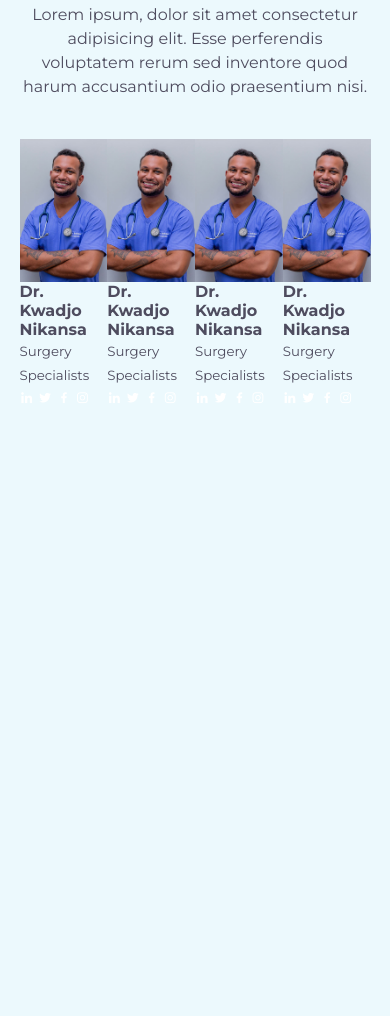
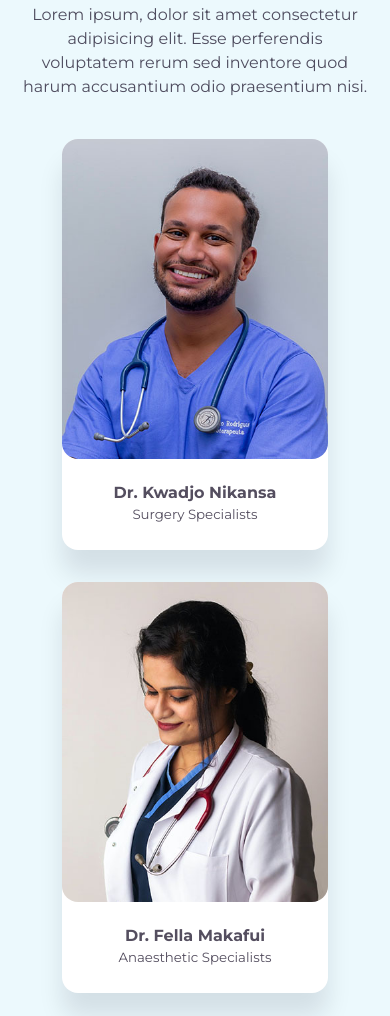
Before and after one commit to SeverinDenys/hospital-Website, a plain HTML site: page index.html in a window 390 px wide. Shown: the part 2276-3292 px from the top of the page. Before the commit the page ends 2687 px from the top, so only its background shows below. Drawn offline with nearby package versions, Linux system fonts and the light colour scheme.

Commit message:
specialists scss

```diff
--- a/index.html
+++ b/index.html
@@ -159,11 +159,11 @@
         </article>
         <article>
           <div class="specialist__image">
-            <img src="./assets/specialist1.jpg" alt="specialist1" />
+            <img src="./assets/specialist2.jpg" alt="specialist2" />
           </div>
           <div class="specialist__details">
-            <h4>Dr. Kwadjo Nikansa</h4>
-            <small>Surgery Specialists</small>
+            <h4>Dr. Fella Makafui</h4>
+            <small>Anaesthetic Specialists</small>
           </div>
           <div class="specialist__socials">
             <a href="http://linkedin.com" target="_blank"
@@ -183,11 +183,11 @@
         </article>
         <article>
           <div class="specialist__image">
-            <img src="./assets/specialist1.jpg" alt="specialist1" />
+            <img src="./assets/specialist3.jpg" alt="specialist3" />
           </div>
           <div class="specialist__details">
-            <h4>Dr. Kwadjo Nikansa</h4>
-            <small>Surgery Specialists</small>
+            <h4>Dr. Liza Apedo</h4>
+            <small>Orthopedic Specialists</small>
           </div>
           <div class="specialist__socials">
             <a href="http://linkedin.com" target="_blank"
@@ -207,11 +207,11 @@
         </article>
         <article>
           <div class="specialist__image">
-            <img src="./assets/specialist1.jpg" alt="specialist1" />
+            <img src="./assets/specialist4.jpg" alt="specialist4" />
           </div>
           <div class="specialist__details">
-            <h4>Dr. Kwadjo Nikansa</h4>
-            <small>Surgery Specialists</small>
+            <h4>Dr. Abigail Brown</h4>
+            <small>Cardiology Specialists</small>
           </div>
           <div class="specialist__socials">
             <a href="http://linkedin.com" target="_blank"
--- /dev/null
+++ b/partials/_specialists.scss
@@ -0,0 +1,105 @@
+#specialists {
+  .container {
+    width: 68%;
+    display: grid;
+    grid-template-columns: repeat(4, 1fr);
+    gap: 2rem;
+
+    article {
+      background: $white-color;
+      border-radius: 1rem;
+      box-shadow: 0 1.5rem 1.5rem rgba($black-color, 0.1);
+      position: relative;
+      transition: all 700ms ease;
+
+      &:hover {
+        box-shadow: none;
+
+        .specialist__image::before {
+          left: 0;
+          border-radius: 1rem;
+        }
+
+        .specialist__socials {
+          opacity: 1;
+          visibility: visible;
+        }
+      }
+
+      .specialist__image {
+        height: 20rem;
+        position: relative;
+        border-radius: 1rem;
+        overflow: hidden;
+
+        &::before {
+          content: "";
+          display: block;
+          width: 100%;
+          height: 100%;
+          position: absolute;
+          top: 0;
+          left: -100%;
+          background: linear-gradient(
+            135deg,
+            rgba($primary-color, 0.8),
+            rgba($primary-color-variant, 0.8)
+          );
+          border-radius: 50%;
+          transition: all 1s ease;
+        }
+      }
+
+      .specialist__details {
+        margin: 1.5rem 0;
+        text-align: center;
+      }
+
+      .specialist__socials {
+        position: absolute;
+        top: 1.2rem;
+        right: 1.2rem;
+        display: flex;
+        flex-direction: column;
+        gap: 1rem;
+        opacity: 0;
+        visibility: hidden;
+        transition: all 1s 400ms ease;
+
+        a {
+          background: $white-color;
+          color: $primary-color;
+          padding: 0.4rem;
+          display: flex;
+          font-size: 0.8rem;
+          border-radius: 50%;
+          transition: all 400ms ease;
+
+          &:hover {
+            background: $primary-color;
+            color: $white-color;
+          }
+        }
+      }
+    }
+  }
+}
+
+// * ===================== MEDIA QUERIES (MEDIUM DEVICES) ================ *//
+@media screen and (max-width: 1024px) {
+  #specialists {
+    .container {
+      grid-template-columns: 1fr 1fr;
+    }
+  }
+}
+
+// * ===================== MEDIA QUERIES (SMALL DEVICES) ================ *//
+
+@media screen and (max-width: 600px) {
+  #specialists {
+    .container {
+      grid-template-columns: 1fr;
+    }
+  }
+}
--- a/style.scss
+++ b/style.scss
@@ -3,4 +3,5 @@
 @import "./partials/nav";
 @import "./partials/header";
 @import "./partials/services";
+@import "./partials/specialists";
 @import "./partials/general";
```
Also changed, not shown: css/style.min.css, 1 other file.
